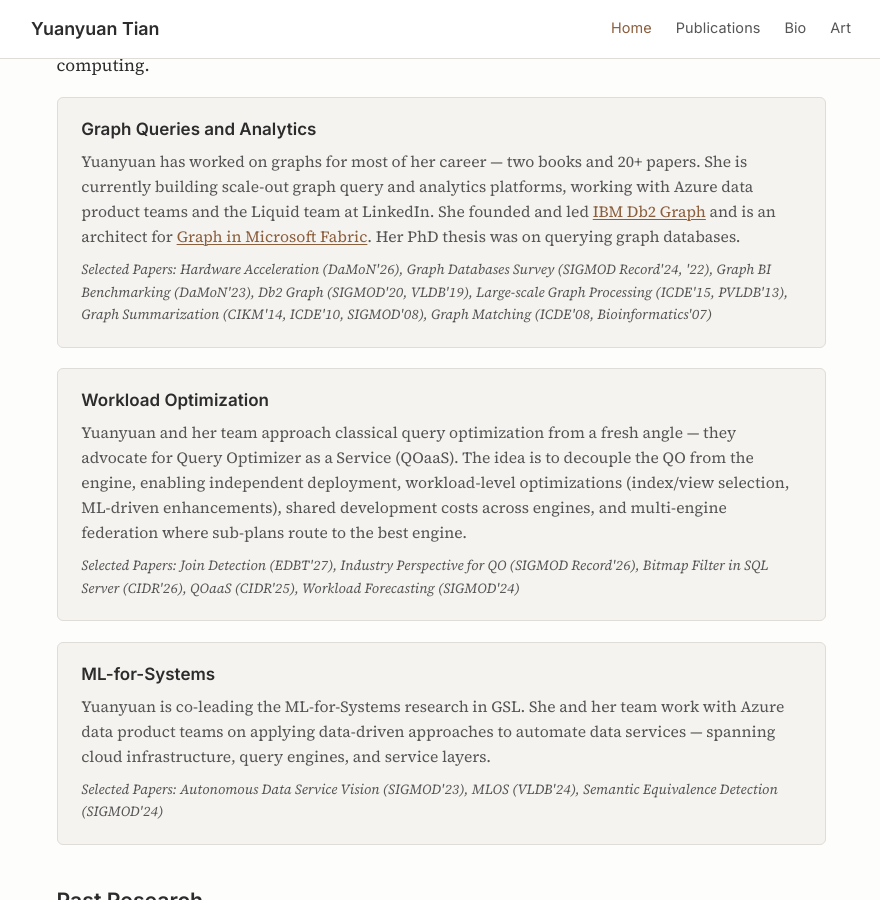
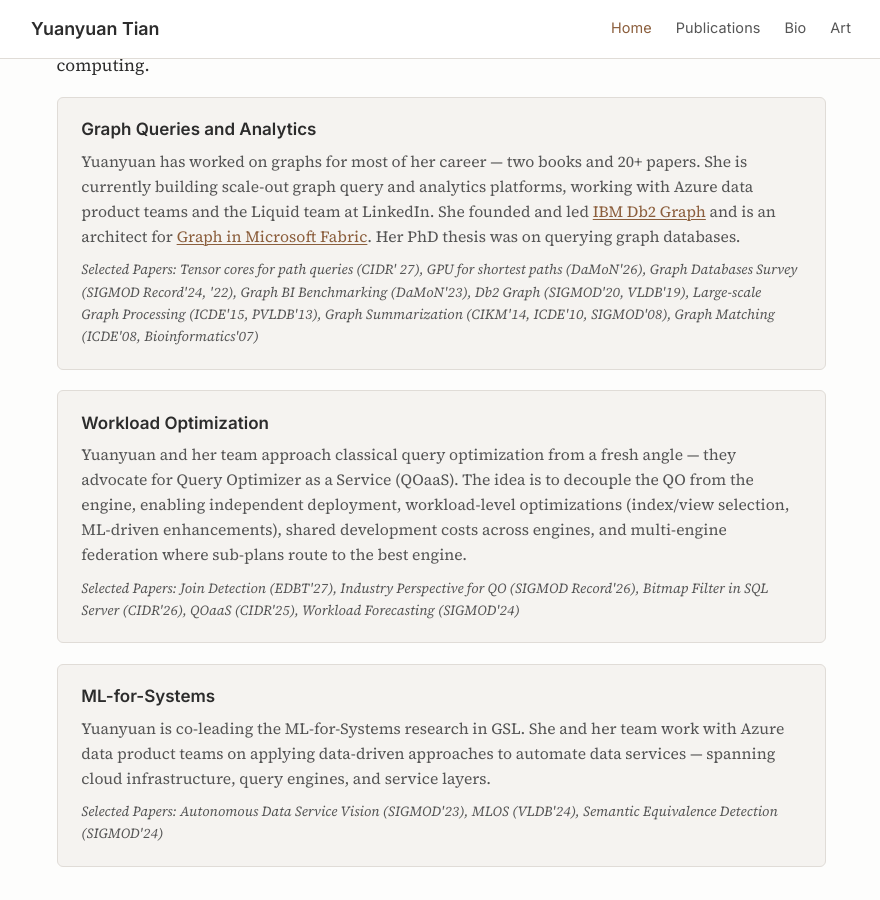
Before and after one commit to humming80/humming80.github.io, a Jekyll site: the page built from index.md, in a window 1280 px wide and 900 px high, scrolled down 422 px. Shown: the whole window, without its empty margins (199-1079 px from the left). Built offline with Jekyll 4.4.1, drawn with Linux system fonts in a browser that asks for light colours.

Commit message:
Revise selected papers in research area section
Updated the selected papers section to include new research on tensor cores and GPU for path queries.

```diff
--- a/index.md
+++ b/index.md
@@ -27,7 +27,7 @@ Yuanyuan leads graph queries & analytics, query/workload optimization, and ML-fo
 <div class="research-area">
 <h3>Graph Queries and Analytics</h3>
 <p>Yuanyuan has worked on graphs for most of her career — two books and 20+ papers. She is currently building scale-out graph query and analytics platforms, working with Azure data product teams and the Liquid team at LinkedIn. She founded and led <a href="https://www.ibm.com/support/producthub/icpdata/docs/content/SSQNUZ_latest/svc-db2w/db2w-graph-ovu.html">IBM Db2 Graph</a> and is an architect for <a href="https://learn.microsoft.com/en-us/fabric/graph/overview">Graph in Microsoft Fabric</a>. Her PhD thesis was on querying graph databases.</p>
-<p class="papers">Selected Papers: Hardware Acceleration (DaMoN'26), Graph Databases Survey (SIGMOD Record'24, '22), Graph BI Benchmarking (DaMoN'23), Db2 Graph (SIGMOD'20, VLDB'19), Large-scale Graph Processing (ICDE'15, PVLDB'13), Graph Summarization (CIKM'14, ICDE'10, SIGMOD'08), Graph Matching (ICDE'08, Bioinformatics'07)</p>
+<p class="papers">Selected Papers: Tensor cores for path queries (CIDR' 27), GPU for shortest paths (DaMoN'26), Graph Databases Survey (SIGMOD Record'24, '22), Graph BI Benchmarking (DaMoN'23), Db2 Graph (SIGMOD'20, VLDB'19), Large-scale Graph Processing (ICDE'15, PVLDB'13), Graph Summarization (CIKM'14, ICDE'10, SIGMOD'08), Graph Matching (ICDE'08, Bioinformatics'07)</p>
 </div>
 
 <div class="research-area">
```
